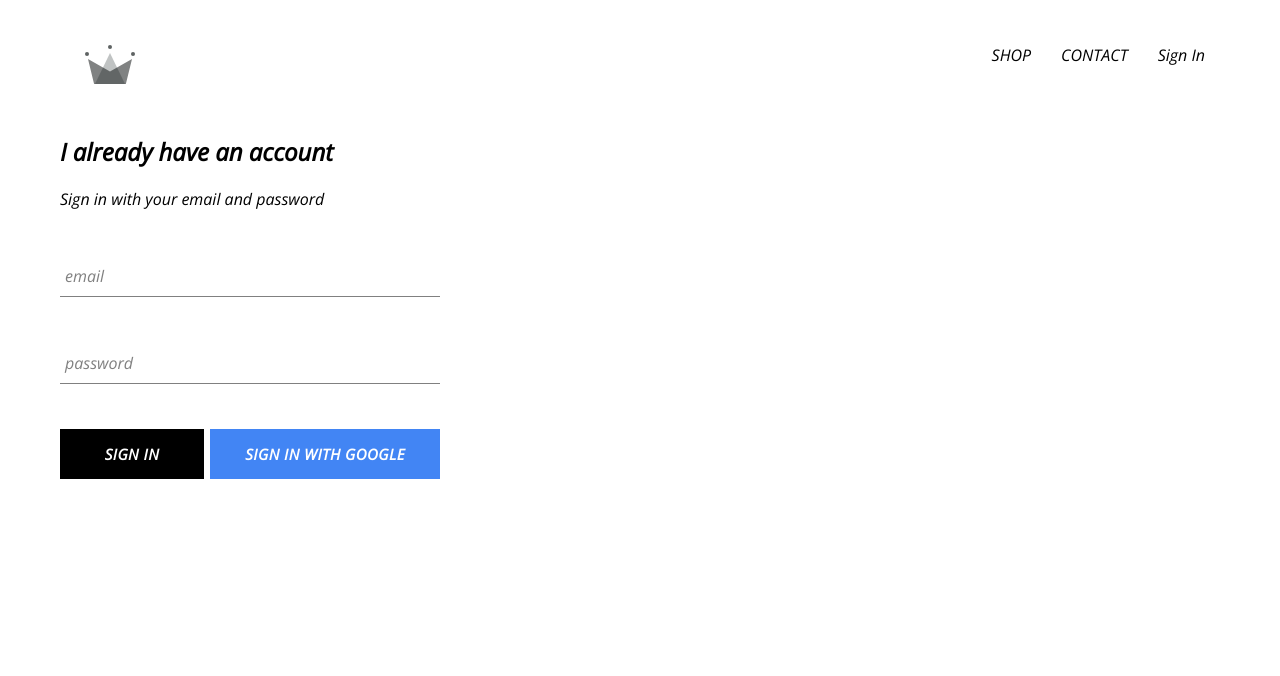
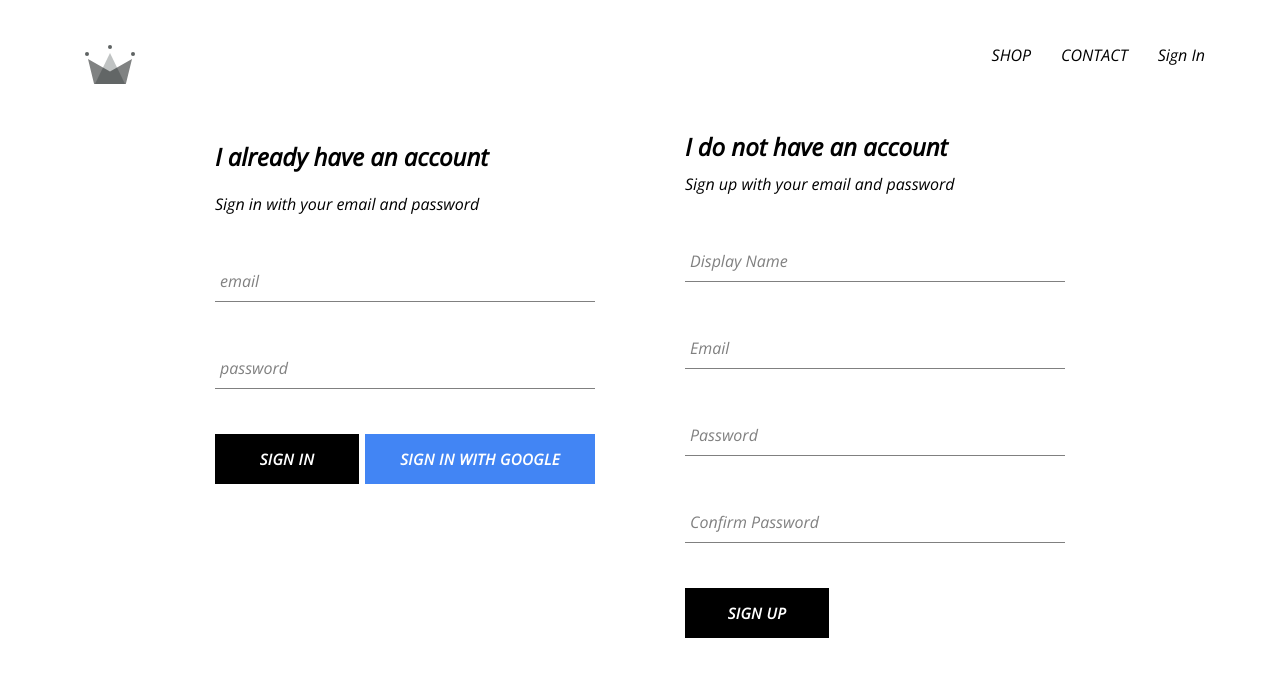
Before and after one commit to rohitbisht01/crown-clothing, a React (Create React App) app: page /signin in a window 1280 px wide. Shown: the top 676 px of the page. Built offline with nearby package versions, Linux system fonts and the light colour scheme; no server answers.

Commit message:
implemented firebase utils, including the email authentication

```diff
--- a/src/App.js
+++ b/src/App.js
@@ -4,7 +4,7 @@
 import ShopPage from "./pages/shop/shop.component";
 import Header from "./components/header/header.component";
 import SignInAndSignUpPage from "./pages/signin-signup-page/signin-signup.component";
-import { auth } from "./firebase/firebase.utils";
+import { auth, createUserProfileDocument } from "./firebase/firebase.utils";
 import React, { Component } from "react";
 
 class App extends Component {
@@ -19,9 +19,28 @@
   unsubscribeFromAuth = null;
 
   componentDidMount() {
-    this.unsubscribeFromAuth = auth.onAuthStateChanged((user) => {
-      this.setState({ currentUser: user });
-      console.log(user);
+    this.unsubscribeFromAuth = auth.onAuthStateChanged(async (userAuth) => {
+      // createUserProfileDocument(user);
+      // this.setState({ currentUser: user });
+      // console.log(user);
+
+      if (userAuth) {
+        const userRef = await createUserProfileDocument(userAuth);
+
+        userRef.onSnapshot((snapShot) => {
+          this.setState({
+            currentUser: {
+              id: snapShot.id,
+              ...snapShot.data(),
+            },
+          });
+          console.log(this.state);
+        });
+      } else {
+        this.setState({
+          currentUser: userAuth,
+        });
+      }
     });
   }
 
--- /dev/null
+++ b/src/components/sign-up/sign-up.component.jsx
@@ -0,0 +1,98 @@
+import React, { Component } from "react";
+import "./sign-up.styles.scss";
+import CustomButton from "../custom-button/custom-button.component";
+import FormInput from "../form-input/form-input.component";
+import { auth, createUserProfileDocument } from "../../firebase/firebase.utils";
+
+class SignIn extends Component {
+  constructor() {
+    super();
+
+    this.state = {
+      displayName: "",
+      email: "",
+      password: "",
+      confirmPassword: "",
+    };
+  }
+
+  handleSubmit = async (event) => {
+    event.preventDefault();
+
+    const { displayName, email, password, confirmPassword } = this.state;
+    if (password !== confirmPassword) {
+      alert("passwords don't match");
+      return;
+    }
+
+    try {
+      const { user } = await auth.createUserWithEmailAndPassword(
+        email,
+        password
+      );
+
+      createUserProfileDocument(user, { displayName });
+
+      this.setState({
+        displayName: "",
+        email: "",
+        password: "",
+        confirmPassword: "",
+      });
+    } catch (error) {
+      console.log(error);
+    }
+  };
+
+  handleChange = (event) => {
+    const { name, value } = event.target;
+    this.setState({ [name]: value });
+  };
+
+  render() {
+    const { displayName, email, password, confirmPassword } = this.state;
+    return (
+      <div className="sign-up">
+        <h2 className="title">I do not have an account</h2>
+        <span>Sign up with your email and password</span>
+        <form className="sign-up-form" onSubmit={this.handleSubmit}>
+          <FormInput
+            type="text"
+            name="displayName"
+            value={displayName}
+            label="Display Name"
+            onChange={this.handleChange}
+            required
+          />
+          <FormInput
+            type="email"
+            name="email"
+            value={email}
+            label="Email"
+            onChange={this.handleChange}
+            required
+          />
+          <FormInput
+            type="password"
+            name="password"
+            value={password}
+            label="Password"
+            onChange={this.handleChange}
+            required
+          />
+          <FormInput
+            type="password"
+            name="confirmPassword"
+            value={confirmPassword}
+            label="Confirm Password"
+            onChange={this.handleChange}
+            required
+          />
+          <CustomButton type="submit">SIGN UP</CustomButton>
+        </form>
+      </div>
+    );
+  }
+}
+
+export default SignIn;
--- /dev/null
+++ b/src/components/sign-up/sign-up.styles.scss
@@ -0,0 +1,8 @@
+.sign-up {
+    display: flex;
+    flex-direction: column;
+    width: 380px;
+    .title {
+        margin: 10px 0;
+    }
+}
--- a/src/firebase/firebase.utils.js
+++ b/src/firebase/firebase.utils.js
@@ -19,6 +19,33 @@
   measurementId: "G-J0KB972WHL",
 };
 
+// checking and creating new users to the database and if there already exist that user so does not replicate that data in the database
+export const createUserProfileDocument = async (userAuth, additionalData) => {
+  if (!userAuth) return;
+
+  const userRef = firestore.doc(`users/${userAuth.uid}`);
+
+  const snapShot = await userRef.get();
+
+  if (!snapShot.exists) {
+    const { displayName, email } = userAuth;
+    const createdAt = new Date();
+
+    try {
+      await userRef.set({
+        displayName,
+        email,
+        createdAt,
+        ...additionalData,
+      });
+    } catch (error) {
+      console.log("error creating user", error.message);
+    }
+  }
+
+  return userRef;
+};
+
 firebase.initializeApp(firebaseConfig);
 
 export const auth = firebase.auth();
--- a/src/pages/signin-signup-page/signin-signup.component.jsx
+++ b/src/pages/signin-signup-page/signin-signup.component.jsx
@@ -1,11 +1,13 @@
 import React from "react";
 import SignIn from "../../components/sign-in/sign-in.component";
 import "./signin-signup.styles.scss";
+import SignUp from "../../components/sign-up/sign-up.component";
 
 const SignInAndSignUpPage = () => {
   return (
     <div className="signin-signup">
       <SignIn />
+      <SignUp />
     </div>
   );
 };
--- a/src/pages/signin-signup-page/signin-signup.styles.scss
+++ b/src/pages/signin-signup-page/signin-signup.styles.scss
@@ -0,0 +1,6 @@
+.signin-signup {
+    width: 850px;
+    display: flex;
+    justify-content: space-between;
+    margin: 30px auto;
+}
```
